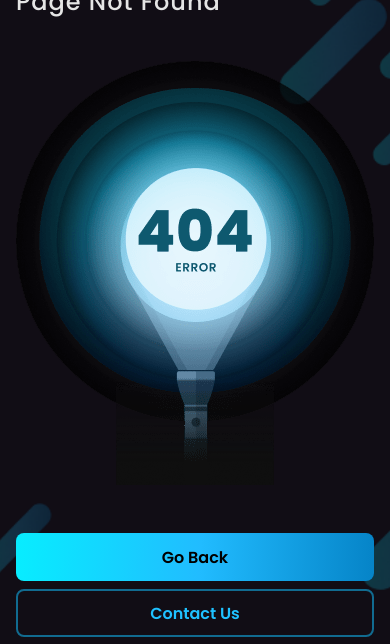
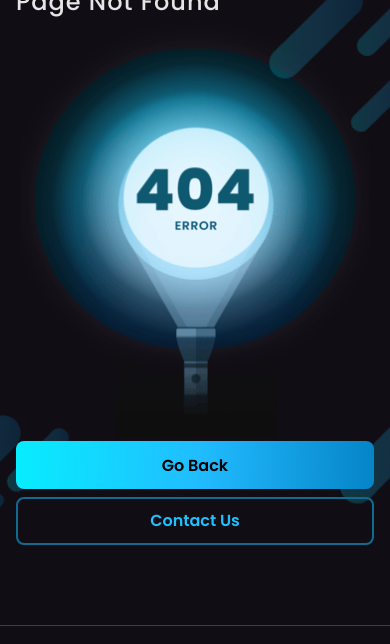
Before and after one commit to bezymec1992/Adristars, a plain HTML site: page error-page.html in a window 390 px wide. Shown: the part 160-804 px from the top of the page. Drawn offline with Linux system fonts and the light colour scheme.

Commit message:
Add files via upload

```diff
--- a/error-page.html
+++ b/error-page.html
@@ -70,7 +70,7 @@
         </div>
 
         <picture class="main__picture">
-          <source media="(max-width:768px)" srcset="imgs/error-mb.png" />
+          <source media="(max-width:768px)" srcset="imgs/error-light-mb.png" />
           <img src="imgs/error-light.png" alt="Flowers" />
         </picture>
 
--- a/styles/error-page.css
+++ b/styles/error-page.css
@@ -64,6 +64,7 @@
 .main__picture {
   height: 793px;
   width: 672px;
+  z-index: -1;
 }
 
 .main__picture img {
@@ -89,6 +90,7 @@
 @media (max-width: 992px) {
   .main__container {
     flex-direction: column;
+    gap: 0;
   }
 
   .main {
```
Also changed, not shown: imgs/error-light-mb.png (added), imgs/error-light.png.
